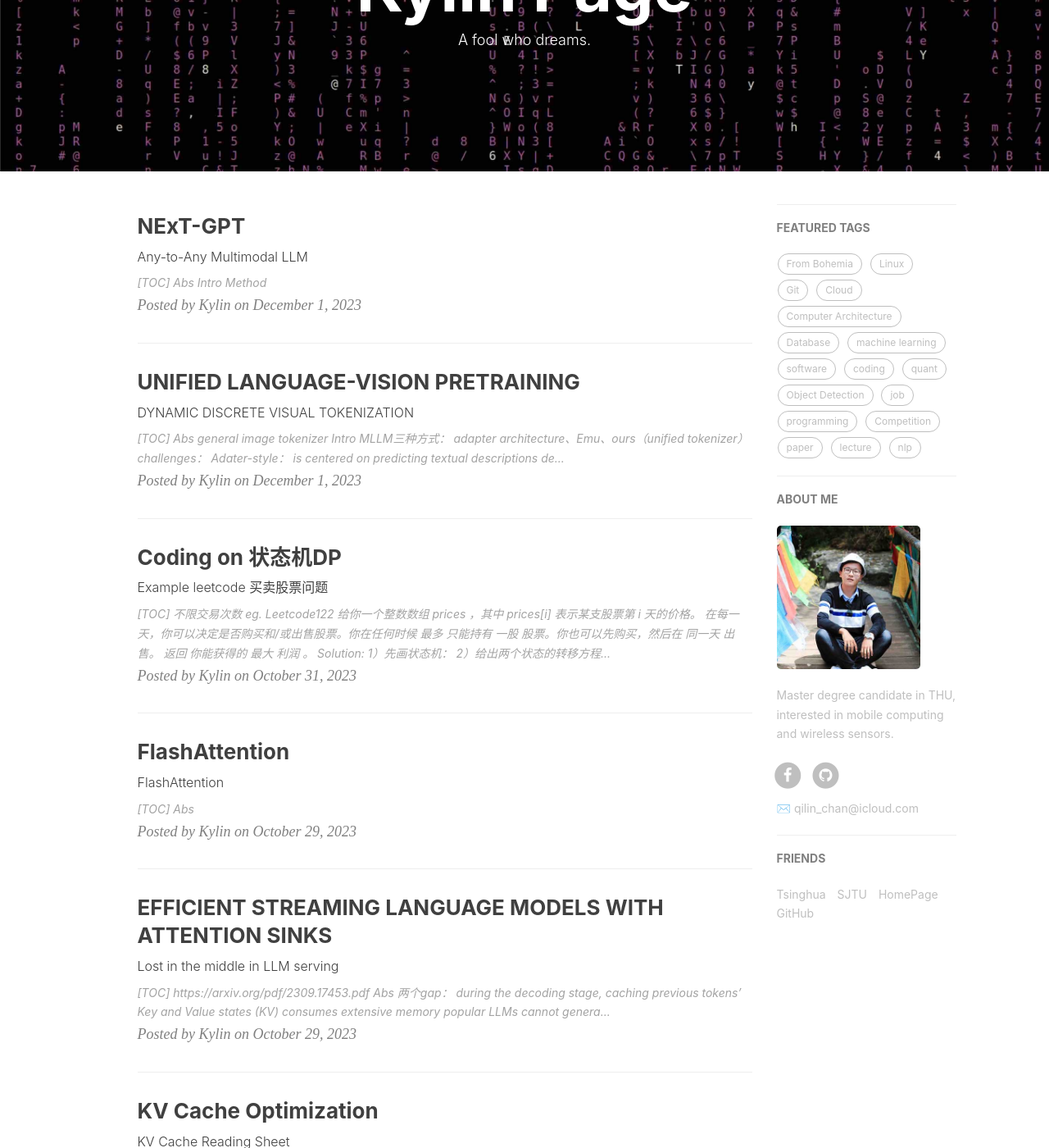
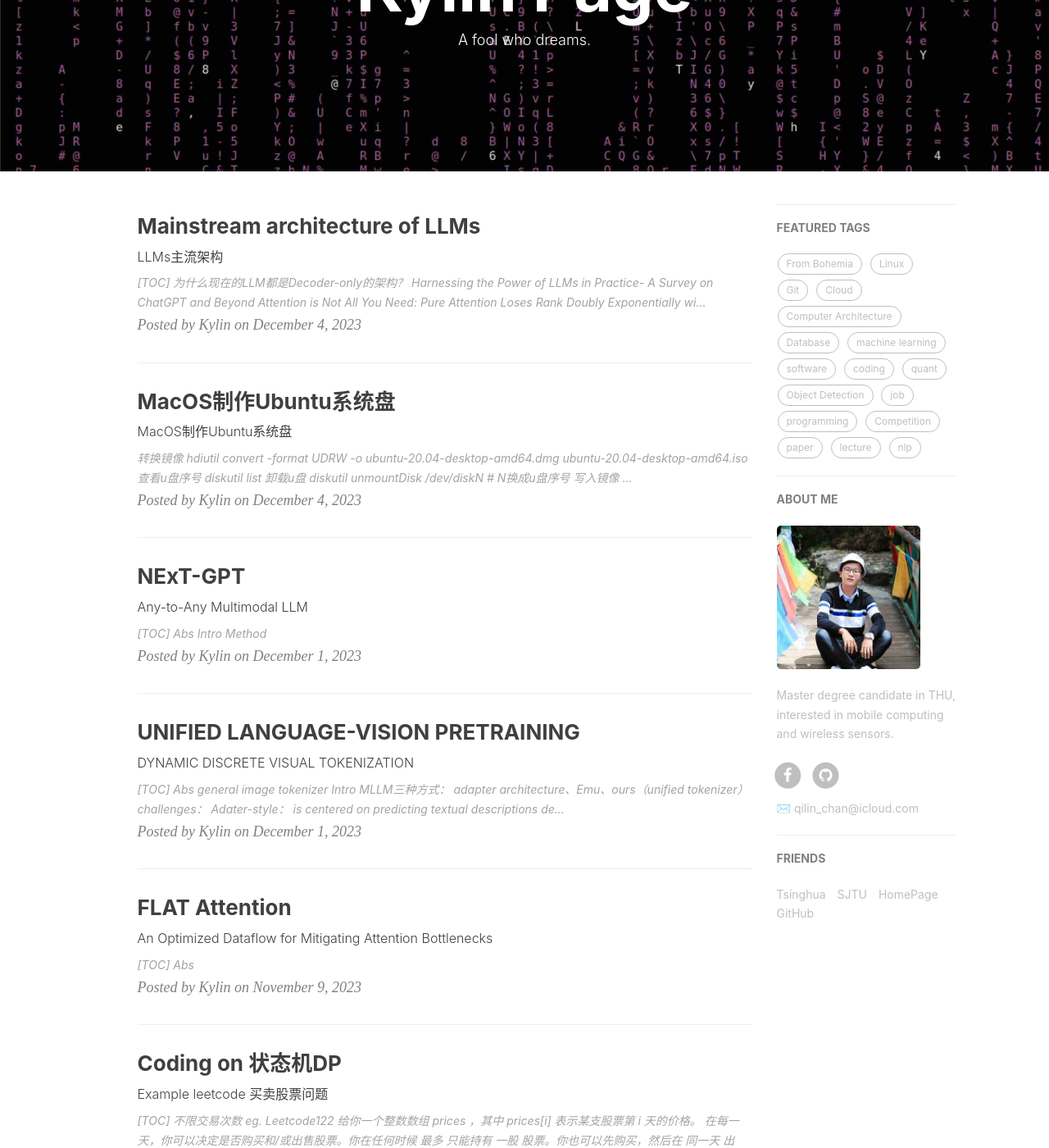
Before and after one commit to KylinC/KylinC.github.io, a Jekyll site: the page built from index.html, in a window 1280 px wide and 1400 px high, scrolled down 209 px. Shown: the whole window at 82% size. Built offline with Jekyll 4.4.1, drawn with Linux system fonts in a browser that asks for light colours; nearby versions of some CDN libraries; the list of posts is cut into pages by our own code; comment, search, counter and statistics services are not loaded; some of the changed text lies outside the part shown.

Commit message:
clear trash page

````diff
--- a/_posts/2023-11-02-ElasticFlow.md
+++ b/_posts/2023-11-09-FLAT.md
@@ -1,8 +1,8 @@
 ---
 dlayout:    post
-title:      FlashAttention
-subtitle:   FlashAttention
-date:       2023-10-29
+title:      FLAT Attention
+subtitle:   An Optimized Dataflow for Mitigating Attention Bottlenecks
+date:       2023-11-09
 author:     Kylin
 header-img: img/bg-owncloud.jpg
 catalog: true
--- /dev/null
+++ b/_posts/2023-12-04-InstallFromMac.md
@@ -0,0 +1,43 @@
+---
+dlayout:    post
+title:      MacOS制作Ubuntu系统盘
+subtitle:   MacOS制作Ubuntu系统盘
+date:       2023-12-04
+author:     Kylin
+header-img: img/ubuntu.jpg
+catalog: true
+tags:
+    - Linux
+---
+
+
+
+- 转换镜像
+
+```
+hdiutil convert -format UDRW -o ubuntu-20.04-desktop-amd64.dmg ubuntu-20.04-desktop-amd64.iso
+```
+
+- 查看u盘序号
+
+```
+diskutil list
+```
+
+- 卸载u盘
+
+```
+diskutil unmountDisk /dev/diskN # N换成u盘序号
+```
+
+- 写入镜像
+
+```
+sudo dd if=./ubuntu-20.04-desktop-amd64.dmg of=/dev/rdiskN bs=1m # N换成u盘序号
+```
+
+- eject
+
+```
+diskutil eject /dev/diskN  # N换成u盘序号
+```
--- /dev/null
+++ b/_posts/2023-12-04-whichLLM.md
@@ -0,0 +1,57 @@
+---
+dlayout:    post
+title:      Mainstream architecture of LLMs
+subtitle:   LLMs主流架构
+date:       2023-12-04
+author:     Kylin
+header-img: img/decoderonly.jpg
+catalog: true
+tags:
+    - nlp
+---
+
+
+
+[TOC]
+
+
+
+> [为什么现在的LLM都是Decoder-only的架构？](https://kexue.fm/archives/9529)
+>
+> Harnessing the Power of LLMs in Practice- A Survey on ChatGPT and Beyond
+>
+> Attention is Not All You Need: Pure Attention Loses Rank Doubly Exponentially with Depth
+>
+> **What Language Model Architecture and Pretraining Objective Work Best for Zero-Shot Generalization?**
+
+
+
+#### 主流三种架构
+
+<img src="http://kylinhub.oss-cn-shanghai.aliyuncs.com/uPic/6dc8387a-0a5a-4a87-89f6-f1688fd5ed99_1578x1436.webp" alt="6dc8387a-0a5a-4a87-89f6-f1688fd5ed99_1578x1436" style="zoom:50%;" />
+
+- encoder-decoder
+
+- encoder-only
+
+- decoder-only (casual)
+
+- decoder-only (non-casual)
+
+<img src="http://kylinhub.oss-cn-shanghai.aliyuncs.com/uPic/%E6%88%AA%E5%B1%8F2023-12-04%2014.57.49.png" alt="截屏2023-12-04 14.57.49" style="zoom:50%;" />
+
+> 至于encoder-only的mask呢就是没有mask
+
+
+
+#### 为什么现在主流是用 decoder-only 架构？
+
+主要是GPT是老大，让大家误以为LLM只有decoder-only的结构。
+
+先说性能对比结论：decoder-only的zero-shot能力最好，但是 models with non-causal visibil- ity on their input trained with a masked language modeling objective followed by multitask finetuning perform the best among our experiments. 但是zero-shot能力对于LLM是重要的，所以一般认为decoder-only的模型要更好。
+
+至于为什么加入encoder不行？（明明对于prompt引入双向注意力是自然的）
+
+refer了 https://kexue.fm/archives/9529 中暂未验证的观点：引入的encoder因为mask引入低秩问题，导致表达能力不强。这与引入softmax一样，其实softmax的非线性缓解了低秩问题
+
+并且认为google t5文章中的对比实验，encoder-decoder效果好主要是因为benchmark crime（参数量翻倍了）
````
Also changed, not shown: _posts/2023-08-08-LLMservingReview.md (deleted, +0 -17 lines), _posts/2023-09-16-BPipeBack.md (deleted, +0 -21 lines), _posts/2023-09-17-IntroToElasticResource.md (deleted, +0 -23 lines), _posts/2023-10-29-FlashAttention.md (renamed from _posts/2023-10-29-FlashAttention_副本.md), img/decoderonly.jpg (added).
